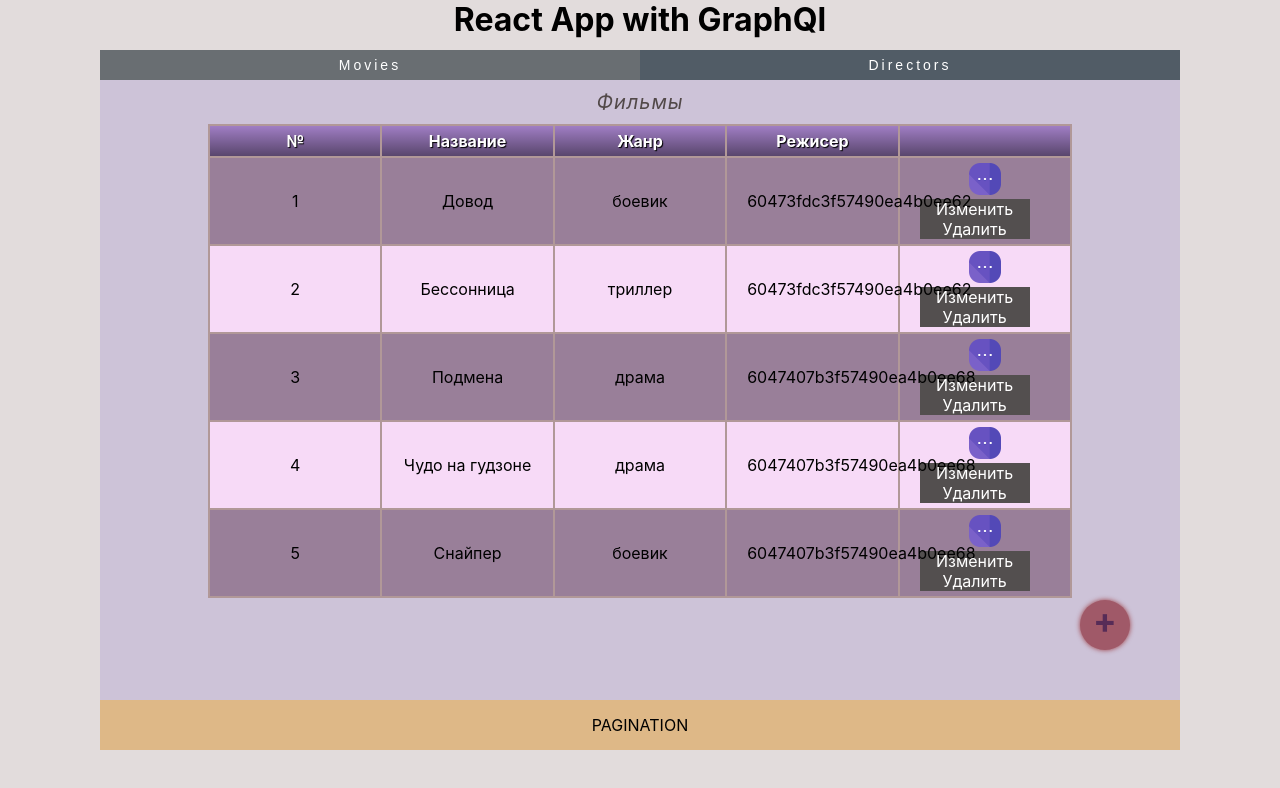
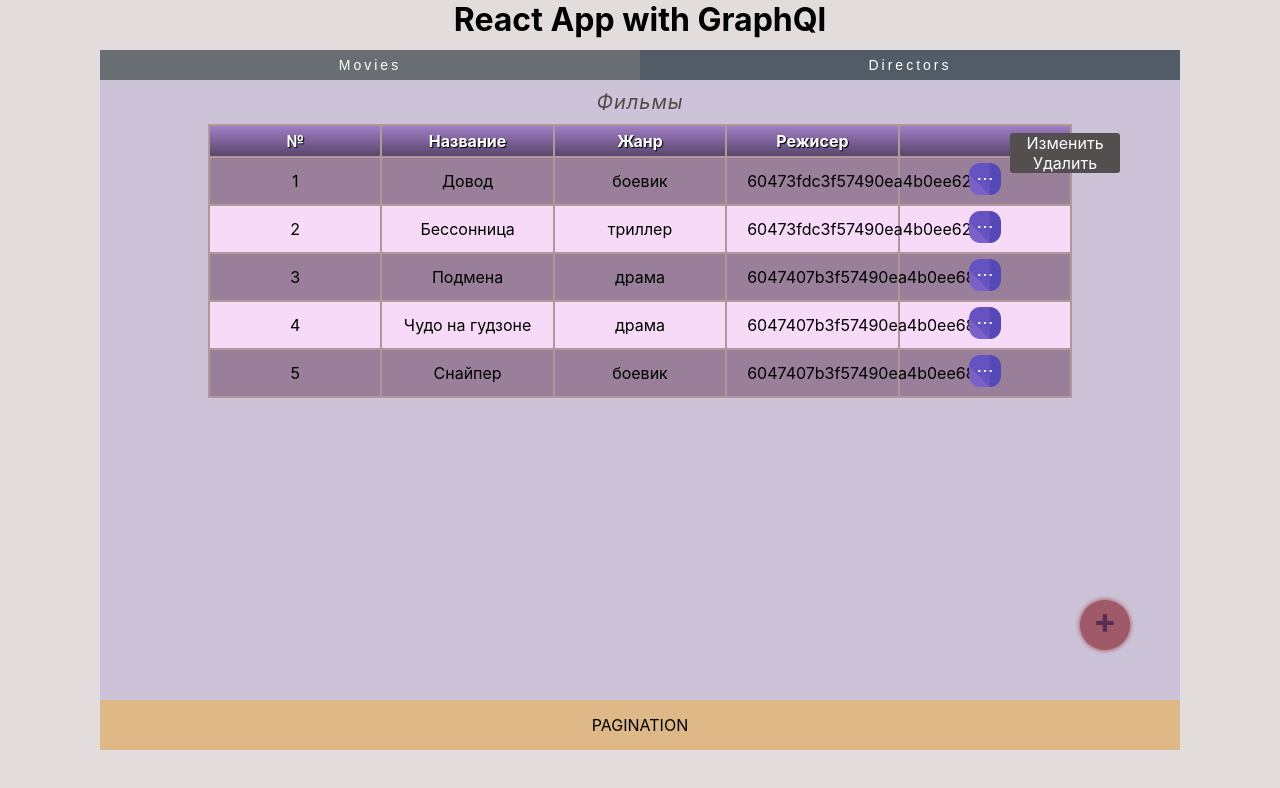
Before and after one commit to antonK-86/react-graphql, a React (Create React App) app in the folder client/: page / in a window 1280 px wide. Both pictures are taken after a click on the picture 984 px from the left and 179 px from the top of the page. Shown: the top 788 px of the page. Built offline with nearby package versions, Linux system fonts and the light colour scheme.

Commit message:
модификация EditBtn

```diff
--- a/client/src/components/MainComponent.css
+++ b/client/src/components/MainComponent.css
@@ -112,28 +112,3 @@ caption {
     -moz-box-shadow: 0px 0px 15px 0px rgba(138, 14, 14, 0.7);
     box-shadow: 0px 0px 15px 0px rgba(138, 14, 14, 0.7);
 }
-
-.btn-edit{
-    cursor: pointer;
-    transition: all 0.4s ease;
-}
-
-.btn-edit:hover{
-    transform: scale(0.9);
-}
-
-.prompt-on-btn {
-    width: 110px;
-}
-
-.prompt-on-btn_edit{
-    background-color: rgb(83, 79, 79);
-    cursor: pointer;
-    color: white;
-    transition: all 0.3s linear;
-}
-
-.prompt-on-btn_edit:hover{
-    background-color: rgb(236, 232, 232);
-    color: rgb(83, 79, 79);;
-}
--- /dev/null
+++ b/client/src/components/buttons/EditBtn.css
@@ -0,0 +1,35 @@
+.btn-edit-container{
+    position: relative;
+
+}
+
+
+.btn-edit-container_btn-edit{
+    cursor: pointer;
+    transition: all 0.4s ease;
+}
+
+.btn-edit-container_btn-edit:hover{
+    transform: scale(0.9);
+}
+
+.prompt-on-btn {
+    width: 110px;
+    border-radius: 3px;
+    overflow: hidden;
+    position: absolute;
+    top: -30px;
+    right: -70px;
+}
+
+.prompt-on-btn_mode{
+    background-color: rgb(83, 79, 79);
+    cursor: pointer;
+    color: white;
+    transition: all 0.3s linear;
+}
+
+.prompt-on-btn_mode:hover{
+    background-color: rgb(236, 232, 232);
+    color: rgb(83, 79, 79);;
+}
--- /dev/null
+++ b/client/src/components/buttons/EditBtn.js
@@ -0,0 +1,32 @@
+import React, { useState } from "react";
+import btnEdit from "../assets/img/btnedit.png";
+import "./EditBtn.css";
+
+const EditBtn = () => {
+  const [isShowPrompt, setIsShowPrompt] = useState(false)
+
+  const showPrompt = () => {
+    setIsShowPrompt(true)
+    setTimeout(()=>setIsShowPrompt(false), 3000)
+  }
+
+  return (
+    <div className="btn-edit-container">
+      <img
+        className="btn-edit-container_btn-edit"
+        src={btnEdit}
+        width="32px"
+        height="32px"
+        onClick ={showPrompt}
+      />
+      {isShowPrompt ? (<div className="btn-edit-container__prompt-on-btn prompt-on-btn">
+        <div className="prompt-on-btn_mode">Изменить</div>
+        <div className="prompt-on-btn_mode">Удалить</div>
+      </div>) : null
+      }
+
+    </div>
+  );
+};
+
+export default EditBtn;
--- a/client/src/components/directors/Directors.js
+++ b/client/src/components/directors/Directors.js
@@ -1,6 +1,7 @@
 import React from "react";
 import useSortableData from "../hooks/useSortableData";
 import btnEdit from "../assets/img/btnedit.png";
+import EditBtn from "../buttons/EditBtn";
 
 const Directors = (props)=>{
     const data = props.data
@@ -28,7 +29,7 @@ const Directors = (props)=>{
                         <td>{director.name}</td>
                         <td>{director.age}</td>
                         <td>movies list</td>
-                        <td><img className="btn-edit" src={btnEdit} width="32px" height="32px"/></td>
+                        <td><EditBtn/></td>
                     </tr>
                 ))}
                 </tbody>
--- a/client/src/components/movies/Movies.js
+++ b/client/src/components/movies/Movies.js
@@ -1,7 +1,7 @@
 import React, { useState } from "react";
 import useSortableData from "../hooks/useSortableData";
-import btnEdit from "../assets/img/btnedit.png";
 import AddMovie from "../modals/AddMovie";
+import EditBtn from "../buttons/EditBtn";
 
 const Movies = (props) => {
   const data = props.data;
@@ -36,16 +36,7 @@ const Movies = (props) => {
               <td>{movie.genre}</td>
               <td>{movie.directorId}</td>
               <td>
-                <img
-                  className="btn-edit"
-                  src={btnEdit}
-                  width="32px"
-                  height="32px"
-                />
-                <div className="prompt-on-btn">
-                    <div  className="prompt-on-btn_edit">Изменить</div>
-                    <div  className="prompt-on-btn_edit">Удалить</div>
-                </div>
+               <EditBtn/>
               </td>
             </tr>
           ))}
```
